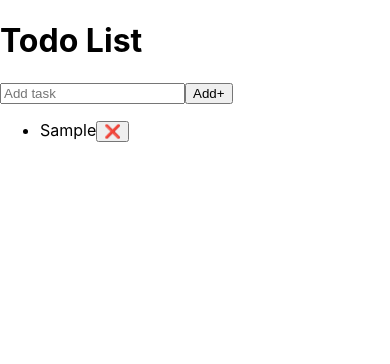
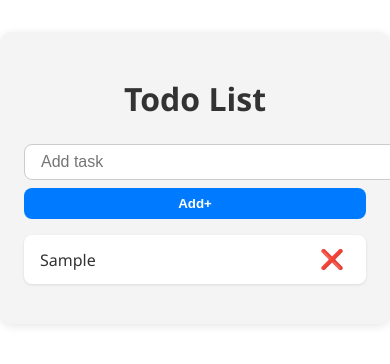
Before and after one commit to Ahmed623-bit/cypress-todo-app, a React (Create React App) app: page / in a window 390 px wide. Both pictures are taken after typing "Sample" into the empty fields and a click on the button "Add+". Shown: the top 364 px of the page. Built offline with nearby package versions, Linux system fonts and the light colour scheme.

Commit message:
Add design file

```diff
--- a/src/components/TodoApp.jsx
+++ b/src/components/TodoApp.jsx
@@ -1,4 +1,5 @@
-import { useState } from 'react';
+import React, { useState } from 'react';
+import '../css/TodoApp.css';
 
 export default function TodoApp() {
   const [tasks, setTasks] = useState([]);
@@ -16,23 +17,27 @@
   };
 
   const toggleTask = (id) => {
-    setTasks(tasks.map(task => task.id === id ? { ...task, done: !task.done } : task));
+    setTasks(tasks.map(task =>
+      task.id === id ? { ...task, done: !task.done } : task
+    ));
   };
 
   return (
-    <div>
+    <div className="todo-container">
       <h1>Todo List</h1>
+      <div className="todo-input-area">
         <input
           placeholder="Add task"
           value={input}
           onChange={(e) => setInput(e.target.value)}
         />
         <button onClick={addTask}>Add+</button>
+      </div>
       <ul>
         {tasks.map(task => (
           <li key={task.id}>
             <span
-              style={{ textDecoration: task.done ? 'line-through' : 'none', cursor: 'pointer' }}
+              className={task.done ? 'done' : ''}
               onClick={() => toggleTask(task.id)}
             >
               {task.title}
--- /dev/null
+++ b/src/css/TodoApp.css
@@ -0,0 +1,97 @@
+.todo-container {
+    max-width: 600px;
+    margin: 2rem auto;
+    padding: 1.5rem;
+    background-color: #f4f4f4;
+    border-radius: 12px;
+    box-shadow: 0 2px 10px rgba(0, 0, 0, 0.1);
+    font-family: 'Segoe UI', sans-serif;
+  }
+
+  .todo-container h1 {
+    text-align: center;
+    margin-bottom: 1.5rem;
+    font-size: 2rem;
+    color: #333;
+  }
+
+  .todo-input-area {
+    display: flex;
+    gap: 0.5rem;
+    margin-bottom: 1rem;
+  }
+
+  .todo-input-area input {
+    flex: 1;
+    padding: 0.5rem 1rem;
+    font-size: 1rem;
+    border-radius: 8px;
+    border: 1px solid #ccc;
+  }
+
+  .todo-input-area button {
+    padding: 0.5rem 1rem;
+    background-color: #007bff;
+    border: none;
+    border-radius: 8px;
+    color: #fff;
+    font-weight: bold;
+    cursor: pointer;
+    transition: background 0.2s ease;
+  }
+
+  .todo-input-area button:hover {
+    background-color: #0056b3;
+  }
+
+  ul {
+    list-style: none;
+    padding: 0;
+  }
+
+  li {
+    background-color: #fff;
+    padding: 0.75rem 1rem;
+    margin-bottom: 0.5rem;
+    border-radius: 8px;
+    display: flex;
+    justify-content: space-between;
+    align-items: center;
+    box-shadow: 0 1px 3px rgba(0,0,0,0.1);
+  }
+
+  li span {
+    flex: 1;
+    cursor: pointer;
+    font-size: 1rem;
+    color: #333;
+  }
+
+  li span.done {
+    text-decoration: line-through;
+    color: #888;
+  }
+
+  li button {
+    background: none;
+    border: none;
+    font-size: 1.2rem;
+    cursor: pointer;
+    color: #d11a2a;
+  }
+
+  li button:hover {
+    color: #a00;
+  }
+
+  /* Responsive */
+  @media (max-width: 480px) {
+    .todo-input-area {
+      flex-direction: column;
+    }
+
+    .todo-input-area input,
+    .todo-input-area button {
+      width: 100%;
+    }
+  }
```
Lines whose indentation alone changed are shown as unchanged.
